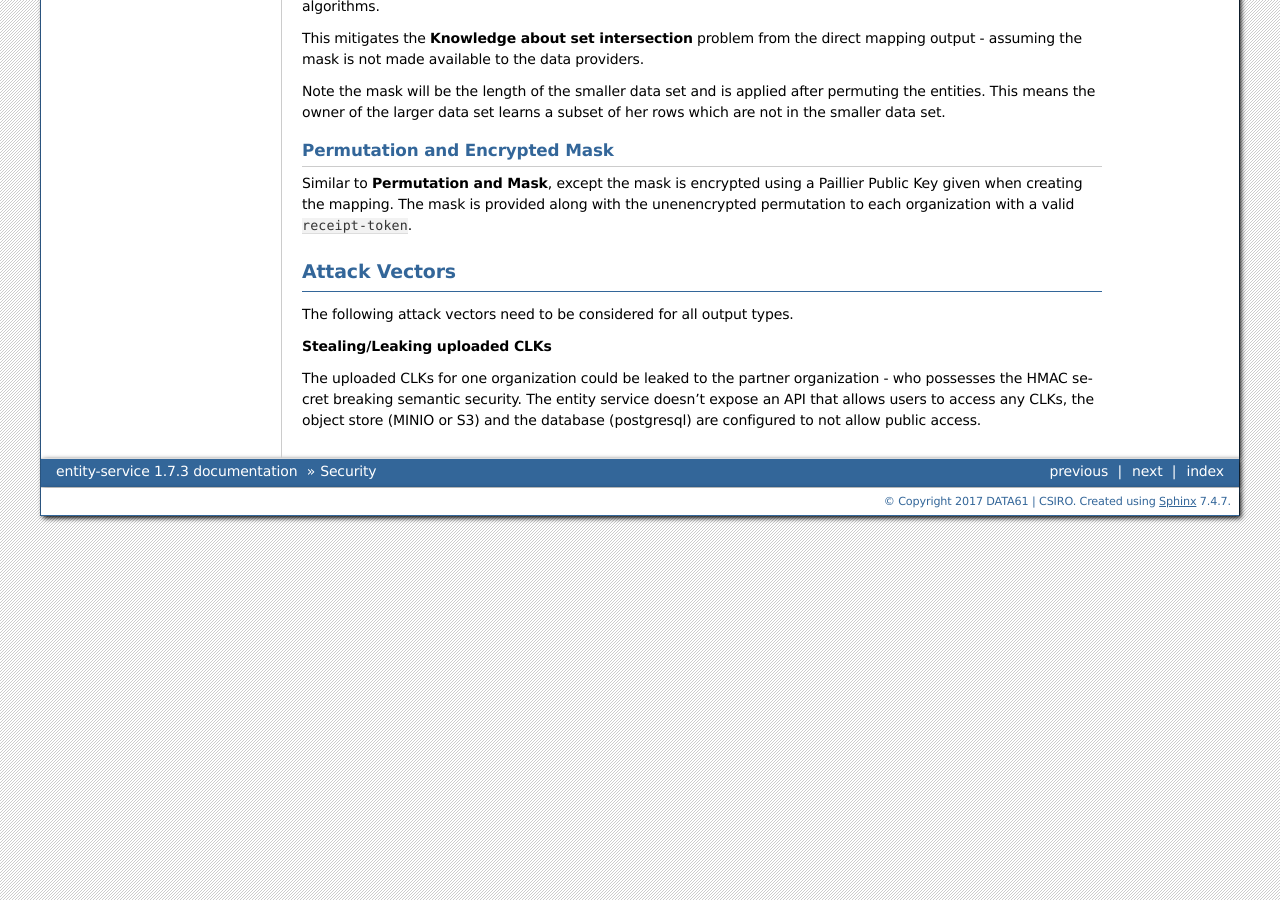
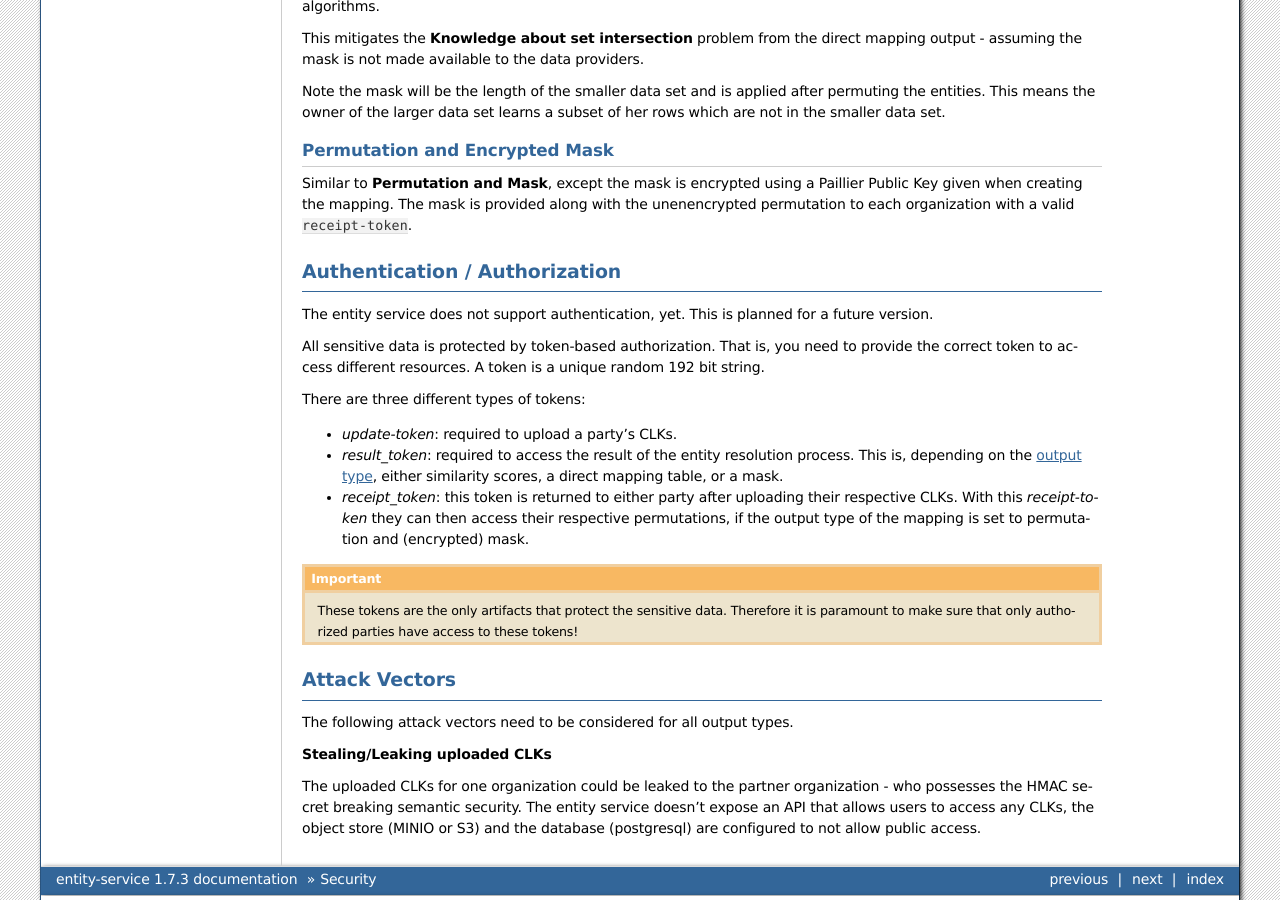
Before and after one commit to data61/anonlink-entity-service, a Sphinx documentation site: the page built from docs/security.rst, in a window 1280 px wide and 900 px high, scrolled down 860 px. Built offline with Sphinx 7.4.7, drawn with Linux system fonts in a browser that asks for light colours; formulas are drawn with MathJax 3; some of the changed text lies outside the part shown.

Commit message:
added section on Authentication / Authorization

```diff
--- a/docs/security.rst
+++ b/docs/security.rst
@@ -75,6 +75,30 @@ provided along with the unenencrypted permutation to each organization
 with a valid ``receipt-token``.
 
 
+.. _auth:
+
+Authentication / Authorization
+------------------------------
+
+The entity service does not support authentication, yet. This is planned for a future version.
+
+All sensitive data is protected by token-based authorization. That is, you need to provide the correct token to access
+different resources. A token is a unique random 192 bit string.
+
+There are three different types of tokens:
+
+- *update-token*: required to upload a party's CLKs.
+- *result_token*: required to access the result of the entity resolution process. This is, depending on the
+  :ref:`output type <result-types>`, either similarity scores, a direct mapping table, or a mask.
+- *receipt_token*: this token is returned to either party after uploading their respective CLKs. With this
+  *receipt-token* they can then access their respective permutations, if the output type of the mapping is set to
+  permutation and (encrypted) mask.
+
+.. important::
+   These tokens are the only artifacts that protect the sensitive data. Therefore it is paramount to make sure that only
+   authorized parties have access to these tokens!
+
+
 Attack Vectors
 --------------
 
```
